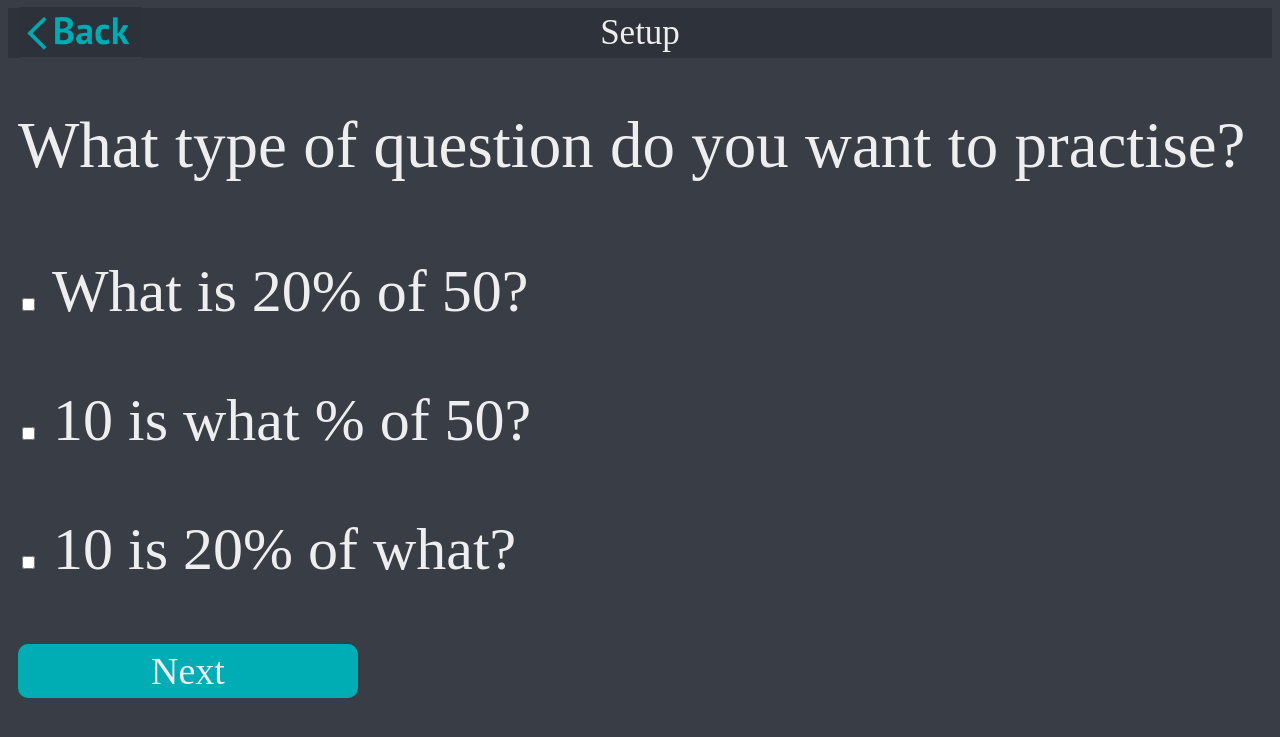
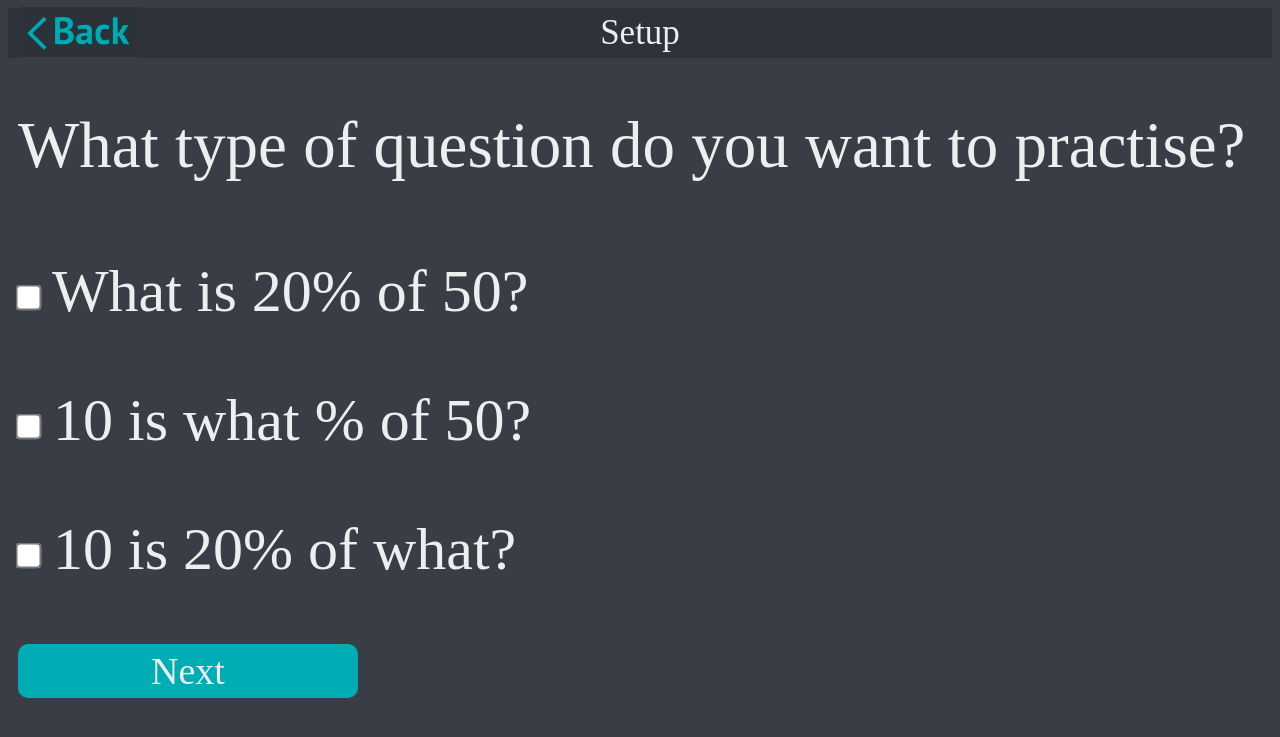
Before and after one commit to ViktorKuzmanov/Get-Numerate-App, a PHP site: page /setupPercentage.html in a window 1280 px wide. Shown: the top 737 px of the page. Run offline with PHP 8.4, Linux system fonts and the light colour scheme.

Commit message:
align checkbox vertically and make it bigger

```diff
--- a/css/setupPercentage.css
+++ b/css/setupPercentage.css
@@ -48,6 +48,12 @@ body {
   -ms-flex-wrap: nowrap;
       flex-wrap: nowrap;
   height: 80vh;
+}
+
+.flexContainer input[type="checkbox"] {
+  -webkit-transform: scale(1.5);
+          transform: scale(1.5);
+  vertical-align: middle;
 }
 
 .flexContainer #question {
@@ -102,6 +108,11 @@ body {
   #navbar #backButton img {
     height: 50px;
   }
+  .flexContainer input[type="checkbox"] {
+    -webkit-transform: scale(2);
+            transform: scale(2);
+    vertical-align: middle;
+  }
   .flexContainer #question {
     -webkit-box-flex: 1;
         -ms-flex: 1;
--- a/scss/setupPercentage.scss
+++ b/scss/setupPercentage.scss
@@ -30,6 +30,10 @@ body {
 }
 
 .flexContainer {
+    input[type="checkbox"] {
+        transform: scale(1.5);
+        vertical-align: middle;
+    }
     display: flex;
     flex-direction: column;
     margin-left: 10px;
@@ -54,6 +58,7 @@ body {
         text-align: center;
     }
 }
+
 @media only screen and (min-width: 768px) {
     #navbar {
         label {
@@ -71,6 +76,10 @@ body {
         }
     }
     .flexContainer {
+        input[type="checkbox"] {
+            transform: scale(2);
+            vertical-align: middle;
+        }
         #question {
             flex: 1;
             margin-top: 50px;
```
Also changed, not shown: 1 other file.
